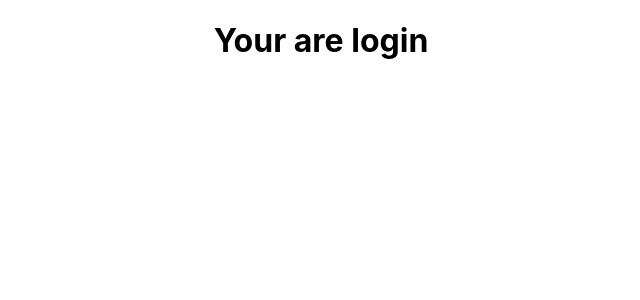
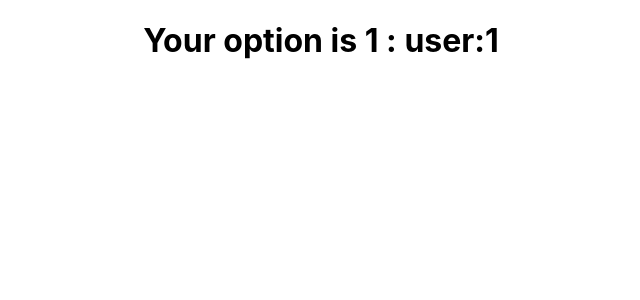
Before and after one commit to rohitanchal/learn-react, a React (Create React App) app: page / in a window 1280 px wide. Shown: the top 300 px of the page, without its empty margins (319-959 px from the left). Built offline with nearby package versions, Linux system fonts and the light colour scheme.

Commit message:
with option in lecture 18

```diff
--- a/src/Profile.js
+++ b/src/Profile.js
@@ -26,14 +26,21 @@ import React, { useState } from "react";
 
 function Profile(){
 
-    const [login, setLogin] = useState(true);
+    // const [login, setLogin] = useState(true);
+    const [login, setLogin] = useState(1);
 
     return(
         <div>
             {
-                login?
-                <h1>Your are login</h1>
-                :<h1>Login first</h1>
+                // login?
+                // <h1>Your are login</h1>
+                // :<h1>Login first</h1>
+
+                login==1?
+                <h1>Your option is 1 : user:1</h1>
+                :login==2?
+                <h2>Your option is 2 : user:2</h2>
+                :<h3>Your option is 2 : user:3</h3>
             }
         </div>
     )
```
